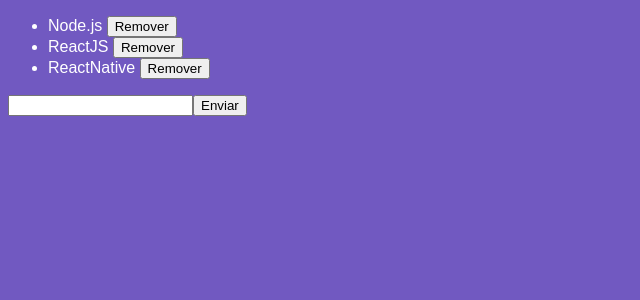
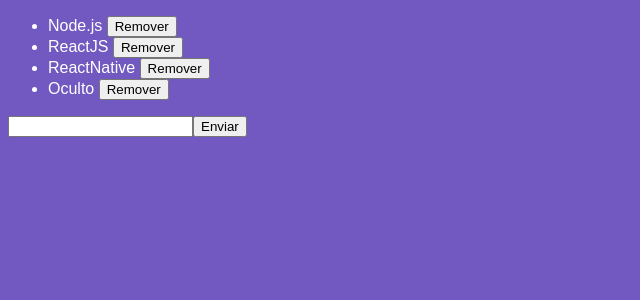
Before and after one commit to angelocarlotto/bootcamp-gostack-modulo04-gobarber, a React app: page / in a window 1280 px wide. Shown: the top 300 px of the page, without its empty margins (0-640 px from the left). Built offline with nearby package versions, Linux system fonts and the light colour scheme.

Commit message:
aprndido conceito de defaultprops e propTypes

```diff
--- a/package.json
+++ b/package.json
@@ -22,6 +22,7 @@
   },
   "dependencies": {
     "file-loader": "^4.2.0",
+    "prop-types": "^15.7.2",
     "react": "^16.11.0",
     "react-dom": "^16.11.0"
   }
--- a/src/components/TechItem.js
+++ b/src/components/TechItem.js
@@ -1,14 +1,22 @@
 import React from 'react'
 
+import PropTypes from 'prop-types'
 
 function TechItem({tech,onDelete}){
-return (
-
-<li
-key={tech}>{tech} <button type="button"onClick={onDelete}>Remover</button>
-</li>
-);
+    return (
+            <li
+            key={tech}>{tech} <button type="button"onClick={onDelete}>Remover</button>
+            </li>
+    );
 
 }
 
+TechItem.defaultProps={
+    tech:"Oculto"
+}
+
+TechItem.propTypes={
+    tech:PropTypes.string,
+    onDelete:PropTypes.func.isRequired
+}
 export default TechItem;
--- a/src/components/TechList.js
+++ b/src/components/TechList.js
@@ -1,7 +1,15 @@
 import React,{Component} from 'react'
 import TechItem from './TechItem'
 class TechList extends Component{
+    static defaultProps={
 
+
+    }
+
+    static propTypes={
+
+
+    }
     state={
         newTech:"",
         techs:[
@@ -33,7 +41,9 @@
                         tech={tech}
                         onDelete={()=>this.handleDelete(tech)}
                     />
+
                     ))}
+                    <TechItem  />
                 </ul>
                 <input
                 type="text"
```
Also changed, not shown: 1 other file (tests, documents, lock files or other folders).
